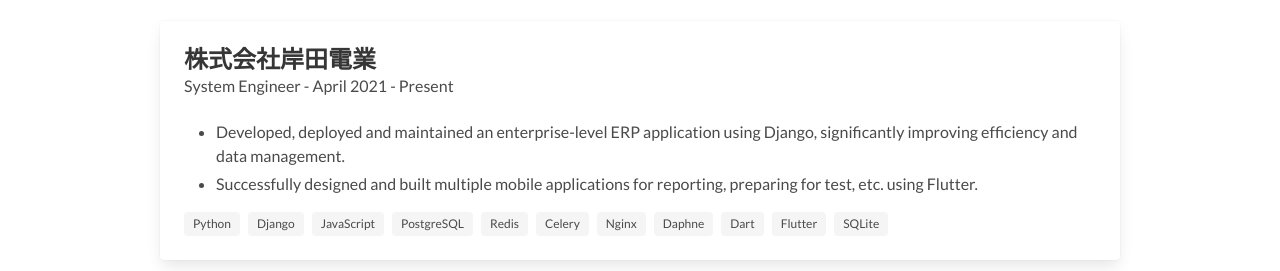
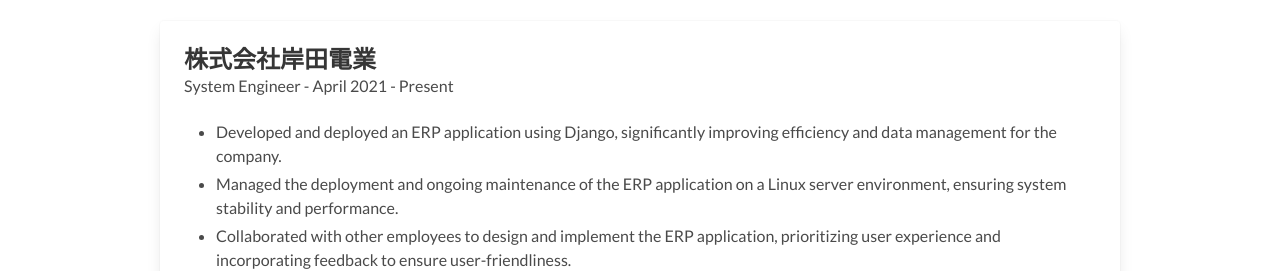
Before and after one commit to AbdullahParvez/abdullahparvez.github.io, a plain HTML site: page index.html in a window 1280 px wide. Shown: the part 681-952 px from the top of the page. Drawn offline with Linux system fonts and the light colour scheme.

Commit message:
completed

```diff
--- a/index.html
+++ b/index.html
@@ -96,10 +96,10 @@
           </div>
           <div class="content">
             <ul>
-              <li>Developed, deployed and maintained an enterprise-level ERP application using Django,
-                significantly improving efficiency and data management.</li>
-              <li>Successfully designed and built multiple mobile applications for reporting,
-                preparing for test, etc. using Flutter.</li>
+              <li>Developed and deployed an ERP application using Django, significantly improving efficiency and data management for the company.</li>
+              <li>Managed the deployment and ongoing maintenance of the ERP application on a Linux server environment, ensuring system stability and performance.</li>
+                <li>Collaborated with other employees to design and implement the ERP application, prioritizing user experience and incorporating feedback to ensure user-friendliness. </li>
+<li>Successfully designed and built multiple mobile applications for reporting, preparing for test, etc. using Flutter.</li>
             </ul>
             <div class="tags">
               <span class="tag">Python</span>
```
